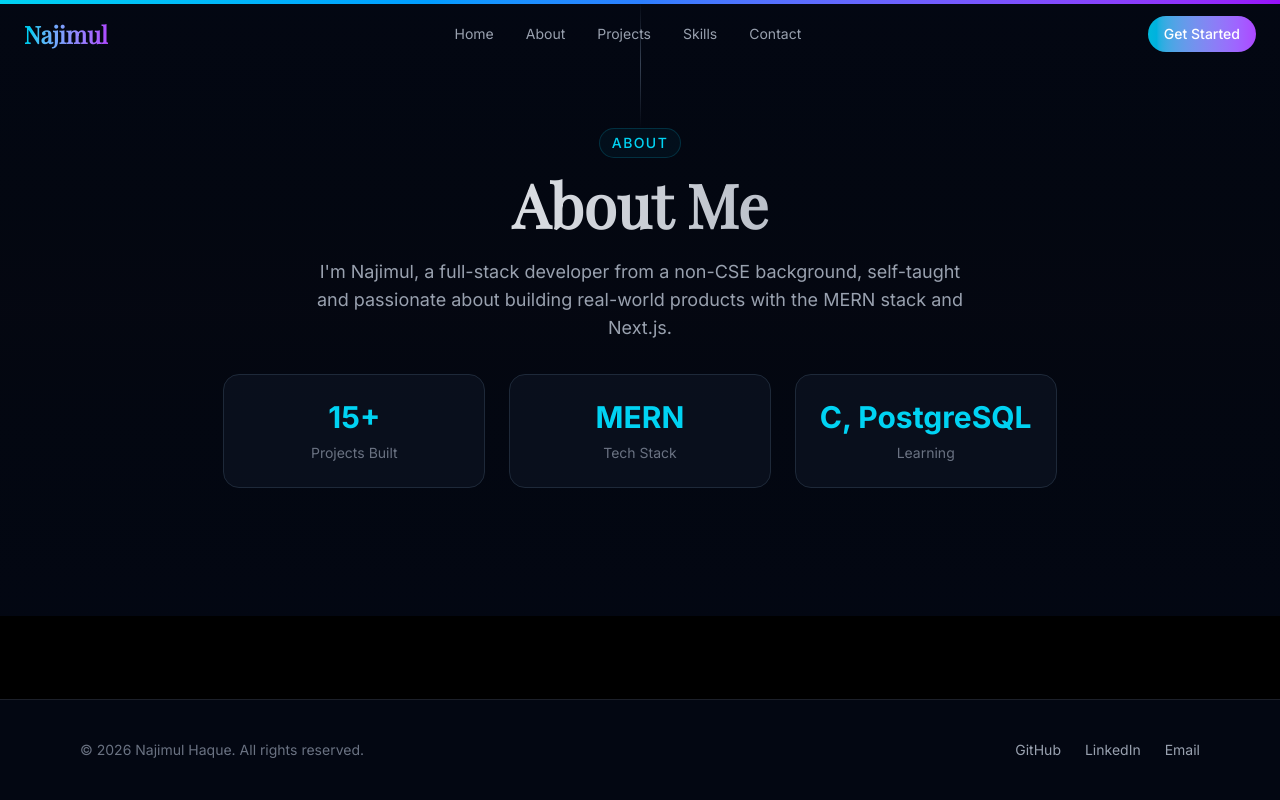
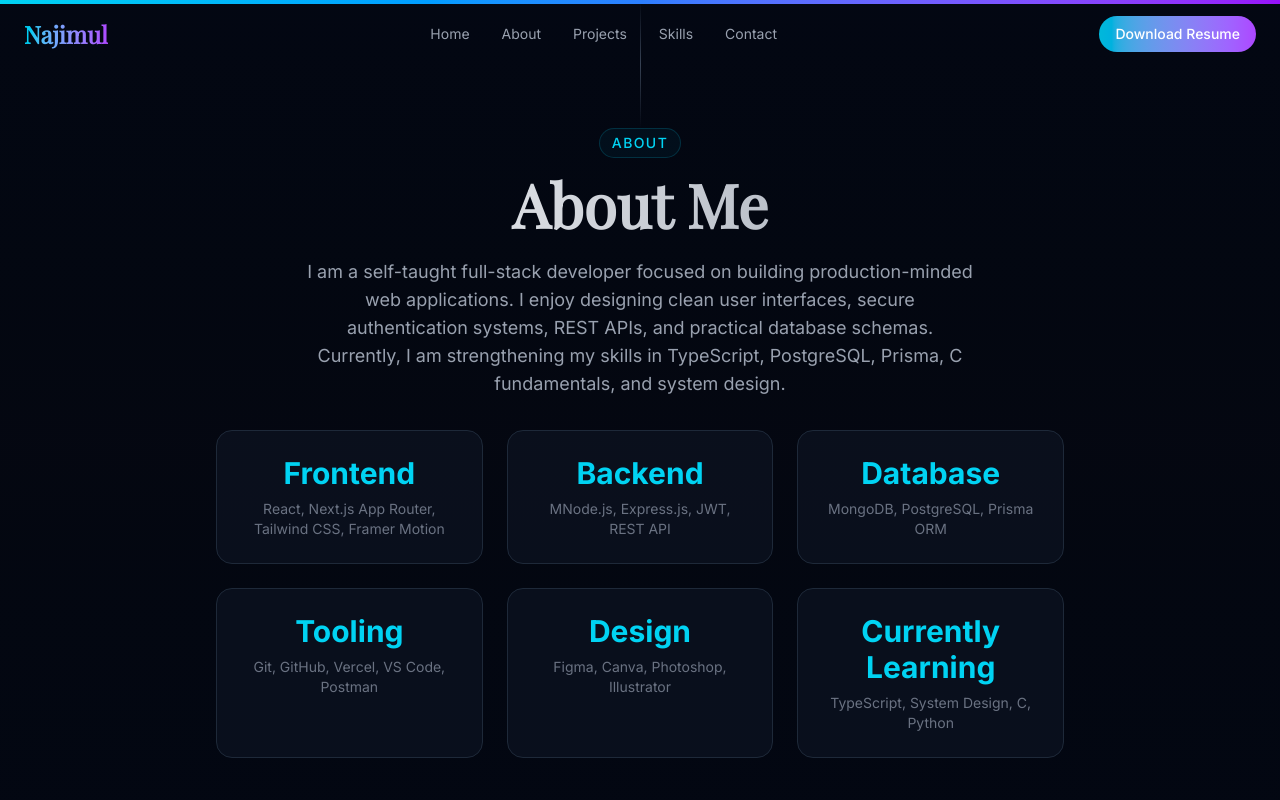
Before and after one commit to najimhaq/najimul-portfolio-cyan, a Next.js app: page /about in a window 1280 px wide. Shown: the top 800 px of the page. Built offline with nearby package versions, Linux system fonts and the light colour scheme.

Commit message:
some changes added

```diff
--- a/src/app/contact/page.jsx
+++ b/src/app/contact/page.jsx
@@ -11,6 +11,12 @@ export default function Contact() {
       description="Have a project in mind? Reach out and let's build something great."
       bgColor='from-gray-950 via-purple-950/20 to-gray-950'
     >
+      <div className='flex items-center justify-center gap-2 mb-8'>
+        <span className='w-2 h-2 rounded-full bg-green-400 animate-pulse' />
+        <p className='text-sm text-gray-400'>
+          Available for internships, junior full-stack roles, and freelance projects
+        </p>
+      </div>
       <form className='space-y-4 max-w-xl mx-auto text-left'>
         <input
           type='text'
--- a/src/app/globals.css
+++ b/src/app/globals.css
@@ -12,6 +12,7 @@ body {
 h1, h2, h3 {
   font-family: var(--font-playfair);
 }
+
 
 /* Lenis required styles */
 html.lenis,
@@ -47,9 +48,10 @@ html.lenis body {
 
 /* Problem: Users with motion sensitivity আছে। */
 @media (prefers-reduced-motion: reduce) {
-  * {
-    animation-duration: 0.01ms !important;
+  *, *::before, *::after {
+    animation-duration: 0.001ms !important;
     animation-iteration-count: 1 !important;
-    transition-duration: 0.01ms !important;
+    transition-duration: 0.001ms !important;
+    scroll-behavior: auto !important;
   }
 }
--- a/src/app/layout.js
+++ b/src/app/layout.js
@@ -21,18 +21,38 @@ const playfair = Playfair_Display({
   variable: '--font-playfair',
 });
 export const metadata = {
-  title: 'Najimul Haque - Web Developer Portfolio',
+  metadataBase: new URL('https://www.najimul.xyz'),
+  title: {
+    default: 'Najimul Haque | Full-Stack Developer',
+    template: '%s | Najimul Haque',
+  },
   description:
-    'Professional portfolio of Najimul Haque, a Full Stack Developer specializing in React, Next.js, and Modern Web Technologies',
-  keywords: 'Najimul, Portfolio, Web Developer, React, Next.js, Full Stack',
-  authors: [{ name: 'Najimul Haque' }],
+    'Portfolio of Najimul Haque, a full-stack developer specializing in React, Next.js, Node.js, Express, and MongoDB. Building fast, modern web applications.',
+  keywords: [
+    'Najimul Haque',
+    'Full Stack Developer',
+    'Next.js Developer',
+    'MERN Stack',
+    'Web Developer Bangladesh',
+  ],
   openGraph: {
-    title: 'Najimul Haque - Web Developer Portfolio',
-    description: 'Full Stack Developer specializing in React, Next.js',
-    url: 'https://najimul.xyz',
-    siteName: 'Najimul Portfolio',
-    locale: 'en_US',
+    title: 'Najimul Haque | Full-Stack Developer',
+    description:
+      'Portfolio showcasing full-stack projects built with Next.js, Express, and MongoDB.',
+    url: 'https://www.najimul.xyz',
+    siteName: 'Najimul Haque Portfolio',
+    images: [{ url: '/og-image.png', width: 1200, height: 630 }],
     type: 'website',
+  },
+  twitter: {
+    card: 'summary_large_image',
+    title: 'Najimul Haque | Full-Stack Developer',
+    description:
+      'Portfolio showcasing full-stack projects built with Next.js, Express, and MongoDB.',
+    images: ['/og-image.png'],
+  },
+  icons: {
+    icon: '/favicon.ico',
   },
 };
 
--- /dev/null
+++ b/src/app/not-found.jsx
@@ -0,0 +1,19 @@
+import SmoothLink from "@/components/ui/SmoothLink";
+
+
+export default function NotFound() {
+  return (
+    <div className='min-h-screen flex flex-col items-center justify-center text-center px-6 bg-gray-950'>
+      <h1 className='text-6xl font-bold bg-linear-to-r from-cyan-400 to-purple-500 bg-clip-text text-transparent mb-4'>
+        404
+      </h1>
+      <p className='text-gray-400 mb-8'>Oops, this page doesn't exist.</p>
+      <SmoothLink
+        href='/'
+        className='px-8 py-3 rounded-full bg-linear-to-r from-cyan-500 to-purple-500 text-white font-medium hover:shadow-lg hover:shadow-cyan-500/25 transition-all'
+      >
+        Back to Home
+      </SmoothLink>
+    </div>
+  );
+}
--- /dev/null
+++ b/src/app/robots.js
@@ -0,0 +1,9 @@
+export default function robots() {
+  return {
+    rules: {
+      userAgent: '*',
+      allow: '/',
+    },
+    sitemap: 'https://www.najimul.xyz/sitemap.xml',
+  };
+}
--- /dev/null
+++ b/src/app/sitemap.js
@@ -0,0 +1,25 @@
+export default function sitemap() {
+  return [
+    { url: 'https://www.najimul.xyz', lastModified: new Date(), priority: 1 },
+    {
+      url: 'https://www.najimul.xyz/about',
+      lastModified: new Date(),
+      priority: 0.8,
+    },
+    {
+      url: 'https://www.najimul.xyz/projects',
+      lastModified: new Date(),
+      priority: 0.9,
+    },
+    {
+      url: 'https://www.najimul.xyz/skills',
+      lastModified: new Date(),
+      priority: 0.6,
+    },
+    {
+      url: 'https://www.najimul.xyz/contact',
+      lastModified: new Date(),
+      priority: 0.7,
+    },
+  ];
+}
--- a/src/components/layout/About.jsx
+++ b/src/components/layout/About.jsx
@@ -4,17 +4,44 @@ import Section from "@/components/sections/Section";
 
 
 const stats = [
-  { label: 'Projects Built', value: '15+' },
-  { label: 'Tech Stack', value: 'MERN' },
-  { label: 'Learning', value: 'C, PostgreSQL' },
+  {
+    label: 'React, Next.js App Router, Tailwind CSS, Framer Motion',
+    value: 'Frontend',
+  },
+  {
+    label: 'MNode.js, Express.js, JWT, REST API',
+    value: 'Backend',
+  },
+  {
+    label: 'MongoDB, PostgreSQL, Prisma ORM',
+    value: 'Database',
+  },
+  {
+    label: 'Git, GitHub, Vercel, VS Code, Postman',
+    value: 'Tooling',
+  },
+  {
+    label: 'Figma, Canva, Photoshop, Illustrator',
+    value: 'Design',
+  },
+  {
+    label: 'TypeScript, System Design, C, Python',
+    value: 'Currently Learning',
+  },
 ];
+
+
+
 
 export default function AboutPage() {
   return (
     <Section
       id='about'
       title='About Me'
-      description="I'm Najimul, a full-stack developer from a non-CSE background, self-taught and passionate about building real-world products with the MERN stack and Next.js."
+      description='I am a self-taught full-stack developer focused on building production-minded
+      web applications. I enjoy designing clean user interfaces, secure authentication systems, REST APIs, and practical database schemas.
+
+    Currently, I am strengthening my skills in TypeScript, PostgreSQL, Prisma, C fundamentals, and system design.'
       bgColor='from-gray-950 via-blue-950/20 to-gray-950'
     >
       <div className='grid md:grid-cols-3 gap-6 mt-4'>
--- a/src/components/layout/Hero.jsx
+++ b/src/components/layout/Hero.jsx
@@ -45,8 +45,7 @@ export default function Hero() {
           transition={{ duration: 0.8, delay: 0.4 }}
           className='text-lg md:text-xl text-gray-400 max-w-2xl mx-auto mb-10'
         >
-          Full-stack developer building smooth, modern web experiences with
-          Next.js, Express, and MongoDB.
+          I build fast, scalable web applications using Next.js, Node.js,Express, MongoDB, and PostgreSQL.
         </motion.p>
 
         <motion.div
--- a/src/components/layout/Navbar.jsx
+++ b/src/components/layout/Navbar.jsx
@@ -68,9 +68,15 @@ export default function Navbar() {
           ))}
         </div>
 
-        <button className='px-4 py-2 text-sm rounded-full bg-linear-to-r from-cyan-500 to-purple-500 text-white font-medium hover:shadow-lg hover:shadow-cyan-500/25 transition-shadow'>
-          Get Started
-        </button>
+        <a
+          target='_blank'
+          rel='noopener noreferrer'
+          href='assets/Najimul_Haque_Resume.pdf'
+          download
+          className='px-4 py-2 text-sm rounded-full bg-linear-to-r from-cyan-500 to-purple-500 text-white font-medium hover:shadow-lg hover:shadow-cyan-500/25 transition-shadow'
+        >
+          Download Resume
+        </a>
       </div>
     </motion.nav>
   );
--- a/src/components/ui/SmoothLink.jsx
+++ b/src/components/ui/SmoothLink.jsx
@@ -11,7 +11,6 @@ export default function SmoothLink({ href, children, className, ...props }) {
       e.preventDefault();
       scrollToElement(href);
     }
-    // Route links (e.g. "/projects") fall through to Next.js Link navigation
   };
 
   return (
```
Also changed, not shown: 1 other file (tests, documents, lock files or other folders).
